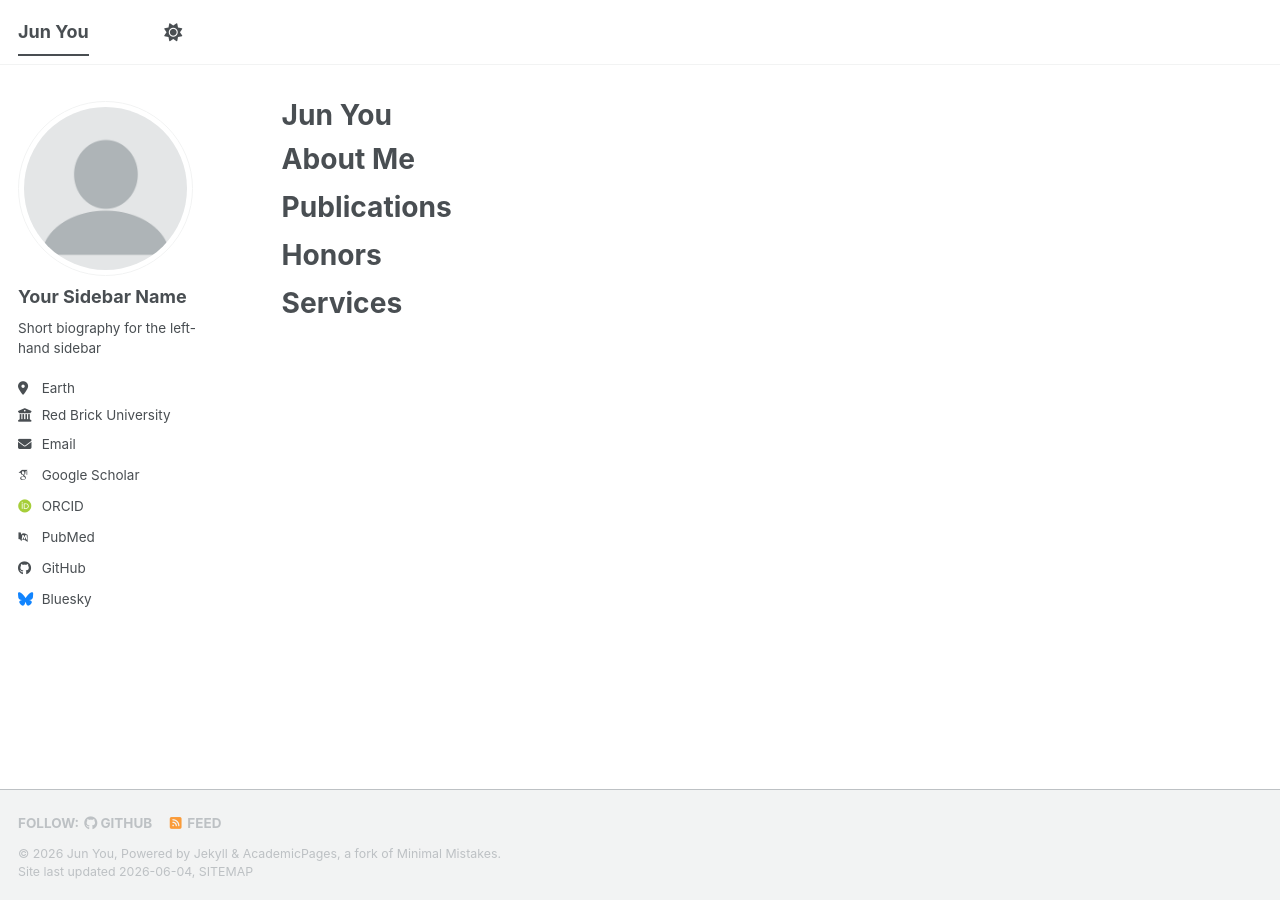
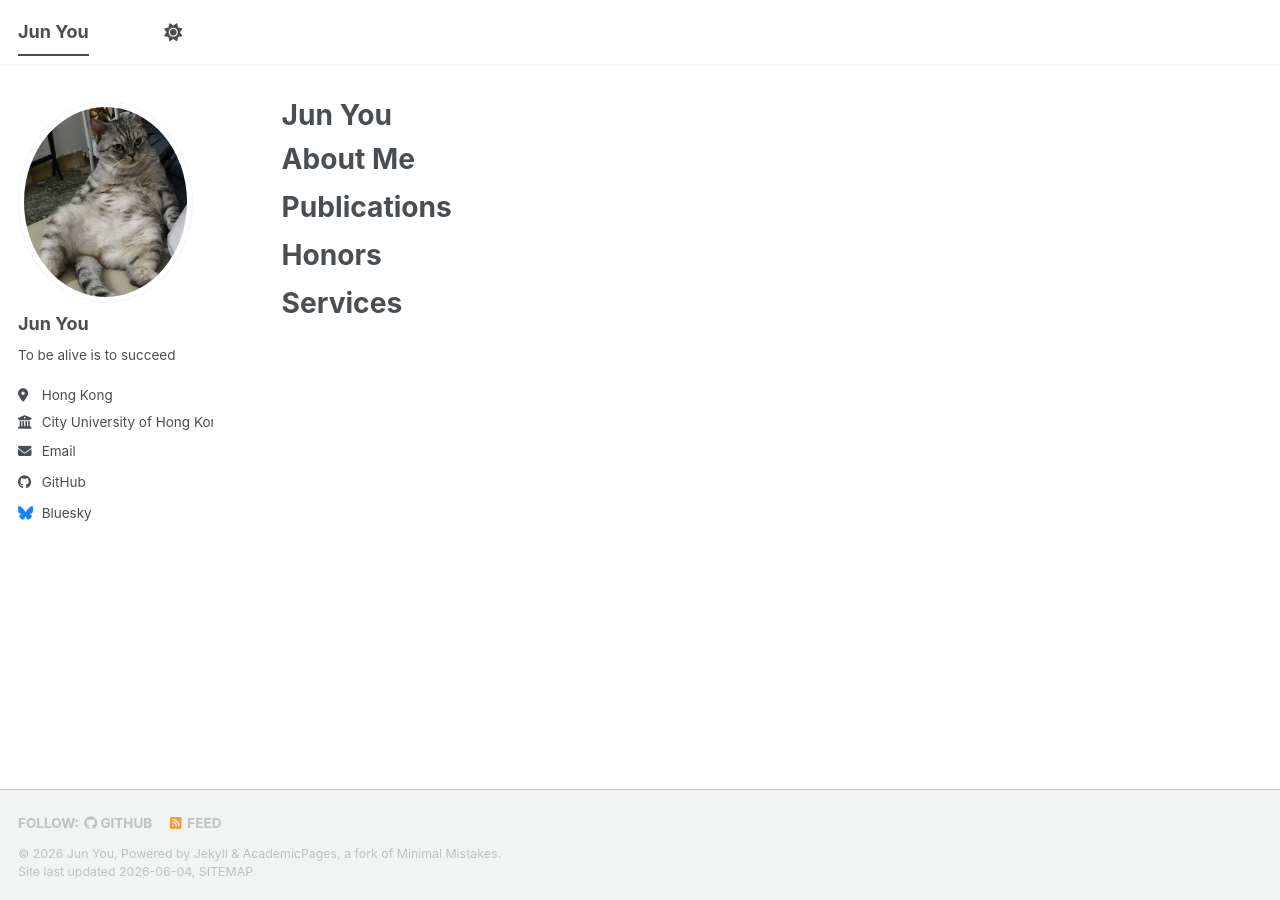
Before and after one commit to junyou2001/junyou2001.github.io, a Jekyll site: the page built from _pages/about.md, in a window 1280 px wide. Built offline with Jekyll 4.4.1, drawn with Linux system fonts in a browser that asks for light colours; some web fonts are replaced; a script bundle is joined from its source files by our own code; library files that are not in the unit come from our copies.

Commit message:
'update'

```diff
--- a/_config.yml
+++ b/_config.yml
@@ -23,25 +23,25 @@ repository               : "academicpages/academicpages.github.io"
 #               Additional customization can be done by editing /_includes/author-profile.html
 author:
   # Biographic information
-  avatar           : "profile.png"
-  name             : "Your Sidebar Name"
+  avatar           : "me.png"
+  name             : "Jun You"
   pronouns         : # example: "she/her"
-  bio              : "Short biography for the left-hand sidebar"
-  location         : "Earth"
-  employer         : "Red Brick University"
+  bio              : "To be alive is to succeed"
+  location         : "Hong Kong"
+  employer         : "City University of Hong Kong"
   uri              : # URL
-  email            : "none@example.org"
+  email            : "junyou3-c@my.cityu.edu.hk"
 
   # Academic websites
   academia         : # URL
   arxiv            : # URL - Update with the correct link to your profile
-  googlescholar    : "https://scholar.google.com/citations?user=PS_CX0AAAAAJ"
+  googlescholar    : # URL
   inspire-hep      : # URL
   impactstory      : # URL
-  orcid            : "https://orcid.org/yourorcidurl"
+  orcid            : # URL
   semantic         : # URL
   ssrn             : # URL
-  pubmed           : "https://www.ncbi.nlm.nih.gov/pubmed/?term=john+snow"
+  pubmed           : # URL
   researchgate     : # URL
   scopus           : # URL
   zotero           : # URL
```
Also changed, not shown: images/me.png (added).
